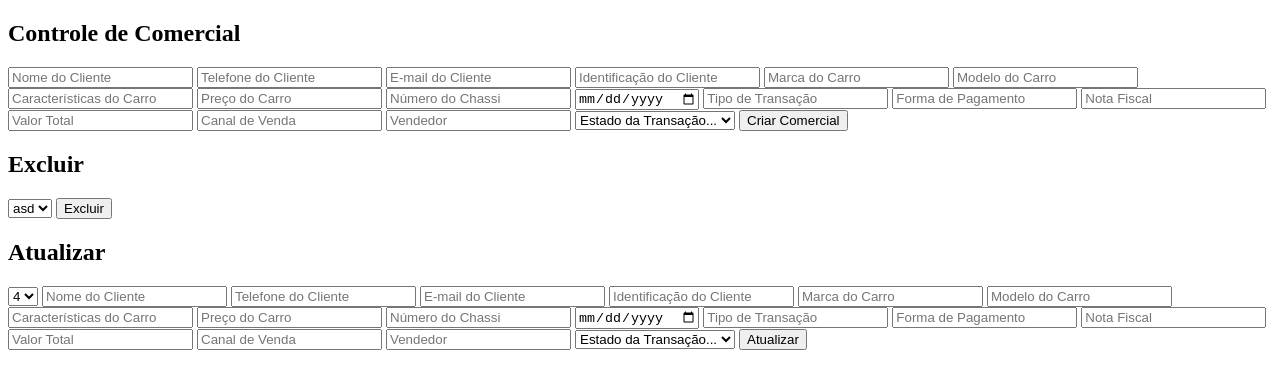
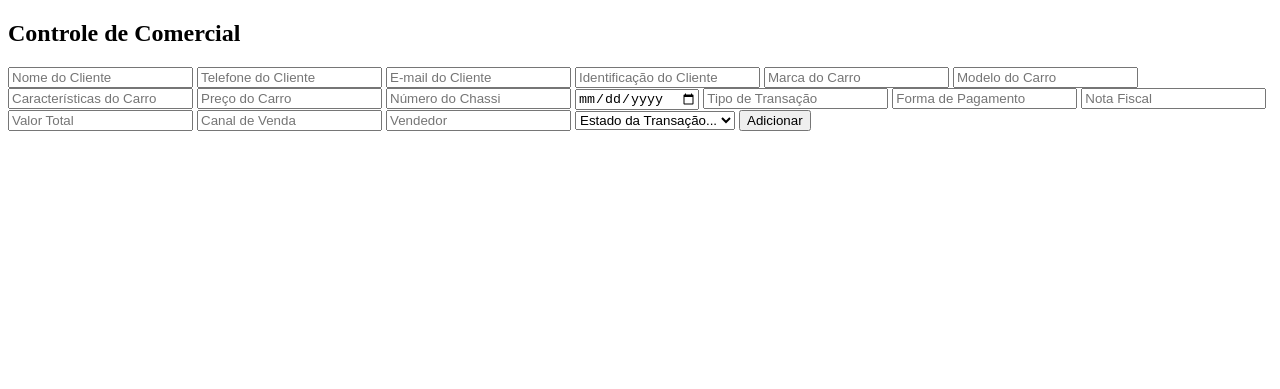
Before and after one commit to NECR0XX/system_concessionaria, a PHP site: page /Comercial/index.php in a window 1280 px wide. Shown: the top 389 px of the page. Run offline with PHP 8.4, Linux system fonts and the light colour scheme; data comes from the database, SQL or seed files in the repository.

Commit message:
controller

```diff
--- a/Public/Comercial/index.php
+++ b/Public/Comercial/index.php
@@ -66,52 +66,11 @@ $comerciais = $comercialController->listarComercials();
         <input type="text" name="vendedor" placeholder="Vendedor" required>
         <select name="estado_transacao" required>
             <option value="">Estado da Transação...</option>
-            <option value="Concluído">Concluído</option>
-            <option value="Pendente">Pendente</option>
-            <option value="Cancelado">Cancelado</option>
+            <option value="1">Aprovado</option>
+            <option value="2">Pendente</option>
+            <option value="3">Cancelado</option>
         </select>
-        <button type="submit">Criar Comercial</button>
-    </form>
-    <h2>Excluir</h2>
-    <form method="post">
-        <select name="excluir_id_comercial">
-            <?php foreach ($comerciais as $comercial): ?>
-                <option value="<?php echo $comercial['id_comercial']; ?>"><?php echo $comercial['identificacao_cliente']; ?></option>
-            <?php endforeach; ?>
-        </select>
-        <button type="submit">Excluir</button>
-    </form>
-
-    <h2>Atualizar</h2>
-    <form method="post">
-        <select name="id">
-            <?php foreach ($comerciais as $comercial): ?>
-                <option value="<?php echo $comercial['id_comercial']; ?>"><?php echo $comercial['id_comercial']; ?></option>
-            <?php endforeach; ?>
-        </select>
-        <input type="text" name="atualizar_nome_cliente" placeholder="Nome do Cliente" required>
-        <input type="number" name="atualizar_telefone_cliente" placeholder="Telefone do Cliente" required>
-        <input type="email" name="atualizar_email_cliente" placeholder="E-mail do Cliente" required>
-        <input type="text" name="atualizar_identificacao_cliente" placeholder="Identificação do Cliente" required>
-        <input type="text" name="atualizar_marca_car" placeholder="Marca do Carro" required>
-        <input type="text" name="atualizar_modelo_car" placeholder="Modelo do Carro" required>
-        <input type="text" name="atualizar_caracteristicas_car" placeholder="Características do Carro" required>
-        <input type="number" name="atualizar_preco_car" placeholder="Preço do Carro" required>
-        <input type="text" name="atualizar_numero_chassi" placeholder="Número do Chassi" required>
-        <input type="date" name="atualizar_data_venda" placeholder="Data da Venda" required>
-        <input type="text" name="atualizar_tipo_transacao" placeholder="Tipo de Transação" required>
-        <input type="text" name="atualizar_forma_paga" placeholder="Forma de Pagamento" required>
-        <input type="text" name="atualizar_nota_fiscal" placeholder="Nota Fiscal" required>
-        <input type="number" name="atualizar_valor_total" placeholder="Valor Total" required>
-        <input type="text" name="atualizar_canal_venda" placeholder="Canal de Venda" required>
-        <input type="text" name="atualizar_vendedor" placeholder="Vendedor" required>
-        <select name="atualizar_estado_transacao" required>
-            <option value="">Estado da Transação...</option>
-            <option value="aprovado">Aprovado</option>
-            <option value="cancelado">Cancelado</option>
-            <option value="em andamento">Em andamento</option>
-        </select>
-        <button type="submit">Atualizar</button>
+        <button type="submit">Adicionar</button>
     </form>
 </body>
 </html>
```
Also changed, not shown: Public/Fiscal/index.php (+23 -4 lines).
